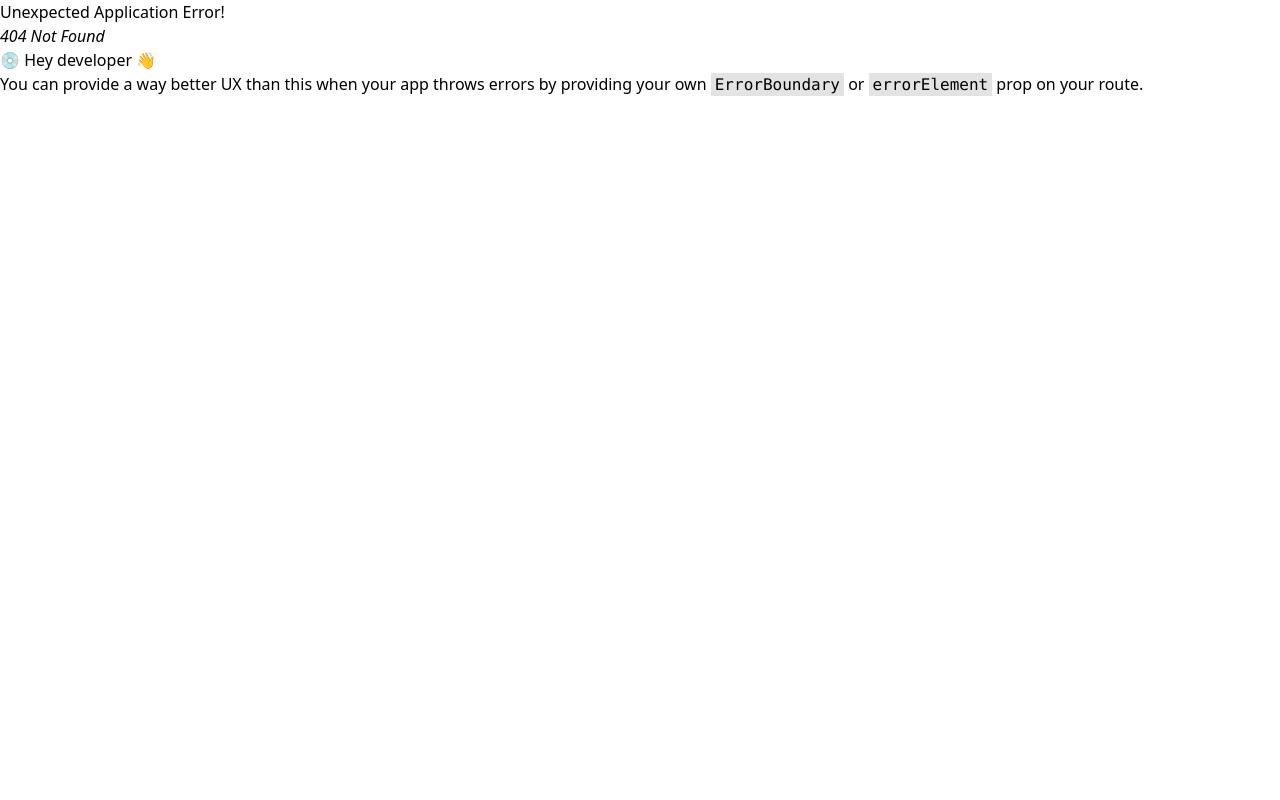
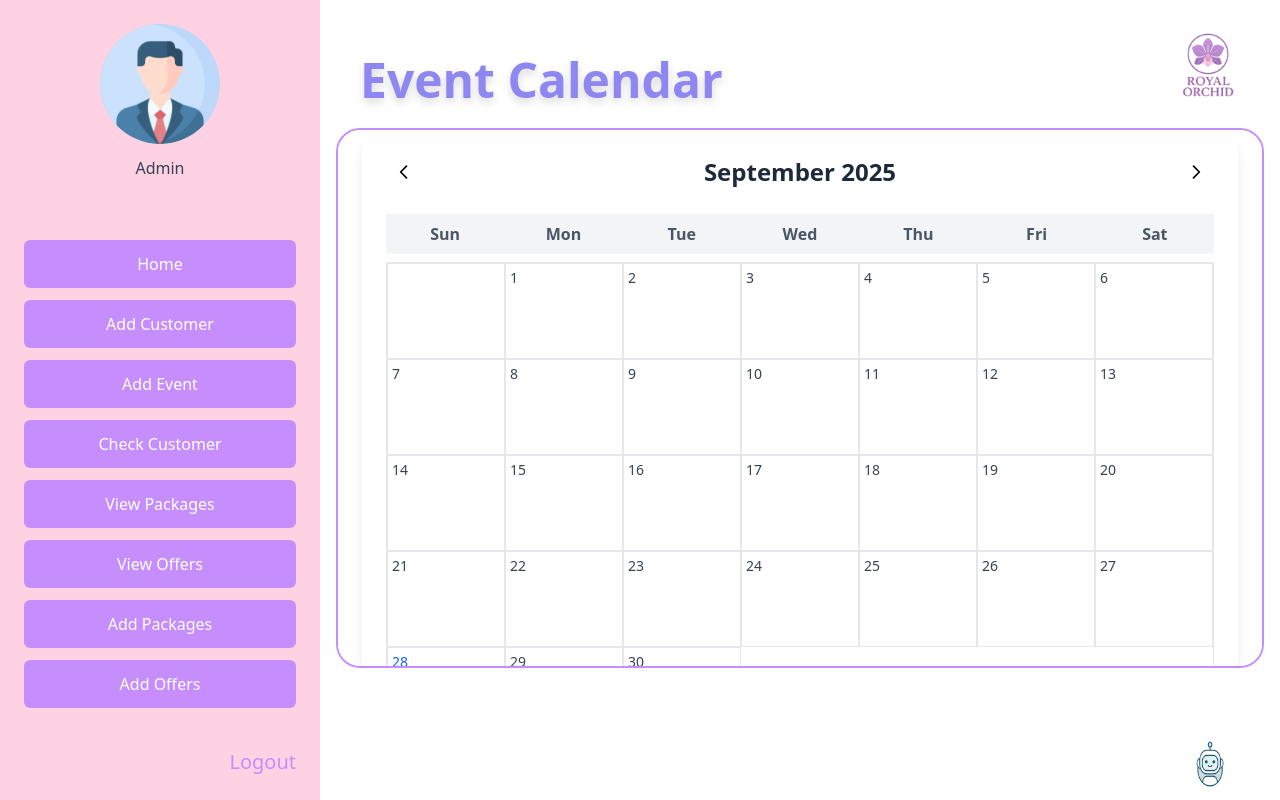
Before and after one commit to TharakiDissanayake/Event-Planning-Management-System, a React (Vite) app in the folder frontend/: page /admin/view-calendar in a window 1280 px wide. Before the commit this address had no page. Built offline with nearby package versions, Linux system fonts and the light colour scheme.

Commit message:
Create Calender window

```diff
--- /dev/null
+++ b/frontend/src/components/Calender.jsx
@@ -0,0 +1,154 @@
+import React, { useState } from "react";
+
+const Calendar = ({ events = [] }) => {
+  const [currentDate, setCurrentDate] = useState(new Date());
+
+  // Get current month and year
+  const year = currentDate.getFullYear();
+  const month = currentDate.getMonth();
+
+  // Get first day of month and number of days in month
+  const firstDayOfMonth = new Date(year, month, 1);
+  const lastDayOfMonth = new Date(year, month + 1, 0);
+  const daysInMonth = lastDayOfMonth.getDate();
+  const startingDayOfWeek = firstDayOfMonth.getDay();
+
+  // Month names
+  const monthNames = [
+    "January", "February", "March", "April", "May", "June",
+    "July", "August", "September", "October", "November", "December"
+  ];
+
+  // Day names
+  const dayNames = ["Sun", "Mon", "Tue", "Wed", "Thu", "Fri", "Sat"];
+
+  // Navigate months
+  const goToPreviousMonth = () => {
+    setCurrentDate(new Date(year, month - 1, 1));
+  };
+
+  const goToNextMonth = () => {
+    setCurrentDate(new Date(year, month + 1, 1));
+  };
+
+  // Check if date has events
+  const hasEvent = (day) => {
+    const dateString = `${year}-${String(month + 1).padStart(2, '0')}-${String(day).padStart(2, '0')}`;
+    return events.some(event => event.date === dateString);
+  };
+
+  // Get events for a specific date
+  const getEventsForDate = (day) => {
+    const dateString = `${year}-${String(month + 1).padStart(2, '0')}-${String(day).padStart(2, '0')}`;
+    return events.filter(event => event.date === dateString);
+  };
+
+  // Generate calendar days
+  const renderCalendarDays = () => {
+    const days = [];
+
+    // Add empty cells for days before the first day of the month
+    for (let i = 0; i < startingDayOfWeek; i++) {
+      days.push(
+        <div key={`empty-${i}`} className="h-24 border border-gray-200"></div>
+      );
+    }
+
+    // Add days of the month
+    for (let day = 1; day <= daysInMonth; day++) {
+      const hasEvents = hasEvent(day);
+      const dayEvents = getEventsForDate(day);
+      const isToday = new Date().toDateString() === new Date(year, month, day).toDateString();
+
+      days.push(
+        <div
+          key={day}
+          className={`h-24 border border-gray-200 p-1 relative ${
+            isToday ? 'bg-blue-100' : ''
+          } ${hasEvents ? 'bg-purple-50' : 'bg-white'} hover:bg-gray-50 transition-colors`}
+        >
+          <div className={`text-sm font-medium ${isToday ? 'text-blue-600' : 'text-gray-700'}`}>
+            {day}
+          </div>
+          {hasEvents && (
+            <div className="mt-1">
+              {dayEvents.slice(0, 2).map((event, idx) => (
+                <div
+                  key={idx}
+                  className="text-xs bg-purple-500 text-white rounded px-1 py-0.5 mb-1 truncate"
+                  title={event.title}
+                >
+                  {event.title}
+                </div>
+              ))}
+              {dayEvents.length > 2 && (
+                <div className="text-xs text-purple-600 font-medium">
+                  +{dayEvents.length - 2} more
+                </div>
+              )}
+            </div>
+          )}
+        </div>
+      );
+    }
+
+    return days;
+  };
+
+  return (
+    <div className="bg-white rounded-xl shadow-lg p-6">
+      {/* Calendar Header */}
+      <div className="flex items-center justify-between mb-6">
+        <button
+          onClick={goToPreviousMonth}
+          className="p-2 hover:bg-gray-100 rounded-lg transition-colors"
+        >
+          <svg className="w-5 h-5" fill="none" stroke="currentColor" viewBox="0 0 24 24">
+            <path strokeLinecap="round" strokeLinejoin="round" strokeWidth={2} d="M15 19l-7-7 7-7" />
+          </svg>
+        </button>
+
+        <h2 className="text-2xl font-bold text-gray-800">
+          {monthNames[month]} {year}
+        </h2>
+
+        <button
+          onClick={goToNextMonth}
+          className="p-2 hover:bg-gray-100 rounded-lg transition-colors"
+        >
+          <svg className="w-5 h-5" fill="none" stroke="currentColor" viewBox="0 0 24 24">
+            <path strokeLinecap="round" strokeLinejoin="round" strokeWidth={2} d="M9 5l7 7-7 7" />
+          </svg>
+        </button>
+      </div>
+
+      {/* Day Headers */}
+      <div className="grid grid-cols-7 gap-0 mb-2">
+        {dayNames.map((day) => (
+          <div key={day} className="p-2 text-center font-semibold text-gray-600 bg-gray-100">
+            {day}
+          </div>
+        ))}
+      </div>
+
+      {/* Calendar Grid */}
+      <div className="grid grid-cols-7 gap-0 border border-gray-200">
+        {renderCalendarDays()}
+      </div>
+
+      {/* Legend */}
+      <div className="flex items-center justify-center mt-4 space-x-6 text-sm">
+        <div className="flex items-center">
+          <div className="w-4 h-4 bg-blue-100 border border-blue-200 rounded mr-2"></div>
+          <span>Today</span>
+        </div>
+        <div className="flex items-center">
+          <div className="w-4 h-4 bg-purple-50 border border-purple-200 rounded mr-2"></div>
+          <span>Has Events</span>
+        </div>
+      </div>
+    </div>
+  );
+};
+
+export default Calendar;
--- a/frontend/src/components/OfferDetailsPopup.jsx
+++ b/frontend/src/components/OfferDetailsPopup.jsx
@@ -52,7 +52,7 @@ const OfferDetaiPopup = ({ isOpen, onClose, offerData, role }) => {
         </button>
 
         {/* Title */}
-        <h2 className="text-3xl font-bold text-center mb-8">
+        <h2 className="text-3xl font-bold text-center mb-6">
           Offer Details
         </h2>
 
@@ -69,10 +69,6 @@ const OfferDetaiPopup = ({ isOpen, onClose, offerData, role }) => {
           <div className="flex justify-between">
             <span className="font-semibold">Discount:</span>
             <span className="border rounded px-2 py-1 w-48">{offerData?.discount || "-"}</span>
-          </div>
-          <div className="flex justify-between">
-            <span className="font-semibold">Description:</span>
-            <span className="border rounded px-2 py-1 w-48">{offerData?.description || "-"}</span>
           </div>
           <div className="flex justify-between">
             <span className="font-semibold">Start Date:</span>
--- a/frontend/src/components/UpdateOfferDetails.jsx
+++ b/frontend/src/components/UpdateOfferDetails.jsx
@@ -104,7 +104,7 @@ const UpdateOfferDetails = ({ isOpen, onClose, offerData, onSave }) => {
             />
           </div>
 
-          {/* Description */}
+          {/* Description
           <div className="flex justify-between">
             <span className="font-semibold">Description:</span>
             <textarea
@@ -114,7 +114,7 @@ const UpdateOfferDetails = ({ isOpen, onClose, offerData, onSave }) => {
               placeholder="Offer description..."
               className="border rounded px-2 py-1 w-48 h-16 resize-none focus:outline-none focus:ring-2 focus:ring-primary"
             />
-          </div>
+          </div> */}
 
           {/* Start Date */}
           <div className="flex justify-between">
--- a/frontend/src/window/staff/Home.jsx
+++ b/frontend/src/window/staff/Home.jsx
@@ -1,4 +1,5 @@
 import { useState } from "react";
+import { useNavigate } from "react-router-dom"; // Add this import
 import Sidebar from "../../components/SideBar";
 import logo from "../../assets/icons/logo.png";
 import EventCard from "../../components/EventCard";
@@ -83,6 +84,7 @@ const events = [
 ];
 
 const Home = () => {
+    const navigate = useNavigate(); // Add this
     const [popupOpen, setPopupOpen] = useState(false);
     const [selectedEvent, setSelectedEvent] = useState(null);
 
@@ -90,6 +92,11 @@ const Home = () => {
     const handleCardClick = (event) => {
         setSelectedEvent(event);
         setPopupOpen(true);
+    };
+
+    // Handle Go to Calendar click
+    const handleGoToCalendar = () => {
+        navigate('/admin/view-calendar'); // or '/staff/view-calendar' based on role
     };
 
     // Map event data for popup
@@ -105,7 +112,7 @@ const Home = () => {
     return (
         <div>
             <div className="flex">
-                <Sidebar role="staff" />
+                <Sidebar role="admin" />
                 <div className="flex-1 p-4 relative">
                     {/* Company Logo - top right */}
                     <img
@@ -134,7 +141,9 @@ const Home = () => {
                     {/* Go To Calendar */}
                     <div className="mt-1 pt-4 flex justify-end mr-6">
                         <button
-                            className="text-secondary hover:text-primary text-xl font-medium transition-colors">
+                            onClick={handleGoToCalendar}
+                            className="text-secondary hover:text-primary text-xl font-medium transition-colors"
+                        >
                             Go To Calendar -&gt;
                         </button>
                     </div>
@@ -149,7 +158,7 @@ const Home = () => {
                         isOpen={popupOpen}
                         onClose={() => setPopupOpen(false)}
                         eventData={selectedEvent ? getPopupData(selectedEvent) : null}
-                        role="staff"
+                        role="admin"
                     />
                 </div>
             </div>
--- /dev/null
+++ b/frontend/src/window/staff/ViewCalendar.jsx
@@ -0,0 +1,80 @@
+import { useState } from "react";
+import Sidebar from "../../components/SideBar";
+import logo from "../../assets/icons/logo.png";
+import chatbot from "../../assets/icons/chatbot.gif";
+import Calendar from "../../components/Calender";
+
+// Example event data with dates
+const events = [
+    {
+        image: "https://via.placeholder.com/300x120.png?text=Event+1",
+        title: "Annual Gala",
+        description: "A grand celebration with dinner, music, and awards.",
+        date: "2025-01-15",
+    },
+    {
+        image: "https://via.placeholder.com/300x120.png?text=Event+2",
+        title: "Team Building",
+        description: "Fun activities to strengthen team spirit.",
+        date: "2025-01-22",
+    },
+    {
+        image: "https://via.placeholder.com/300x120.png?text=Event+3",
+        title: "Product Launch",
+        description: "Introducing our latest product to the market.",
+        date: "2025-02-01",
+    },
+    {
+        image: "https://via.placeholder.com/300x120.png?text=Event+4",
+        title: "Workshop",
+        description: "Educational workshop for employees.",
+        date: "2025-01-15", // Same date as Annual Gala
+    },
+    {
+        image: "https://via.placeholder.com/300x120.png?text=Event+5",
+        title: "Conference",
+        description: "Industry conference and networking.",
+        date: "2025-02-14",
+    }
+];
+
+const ViewCalendar = () => {
+    return (
+        <div className="h-screen overflow-hidden">
+            <div className="flex h-full">
+                <Sidebar role="admin" />
+                <div className="flex-1 p-4 relative flex flex-col">
+                    {/* Company Logo - top right */}
+                    <img
+                        src={logo}
+                        alt="Company Logo"
+                        className="absolute top-4 right-6 w-24 h-auto z-20"
+                    />
+                    <h1 className="text-5xl font-bold text-primary mb-6 mt-10 ml-6 drop-shadow-lg flex-shrink-0">
+                        Event Calendar
+                    </h1>
+
+                    {/* Calendar Container */}
+                    <div
+                        className="border-2 border-secondary rounded-3xl flex-1 overflow-auto px-6"
+                        style={{
+                            maxHeight: "calc(100vh - 260px)",
+                            overflowY: "auto",
+                            background: "rgba(255,255,255,0.85)",
+                        }}>
+                        <Calendar events={events} />
+                    </div>
+
+                    {/* Chatbot icon at right bottom */}
+                    <img
+                        src={chatbot}
+                        alt="Chatbot Logo"
+                        className="fixed bottom-1 right-10 w-15 h-15 z-30 cursor-pointer"
+                    />
+                </div>
+            </div>
+        </div>
+    );
+};
+
+export default ViewCalendar;
```
Also changed, not shown: frontend/src/routers/router.jsx (+22 -13 lines).
